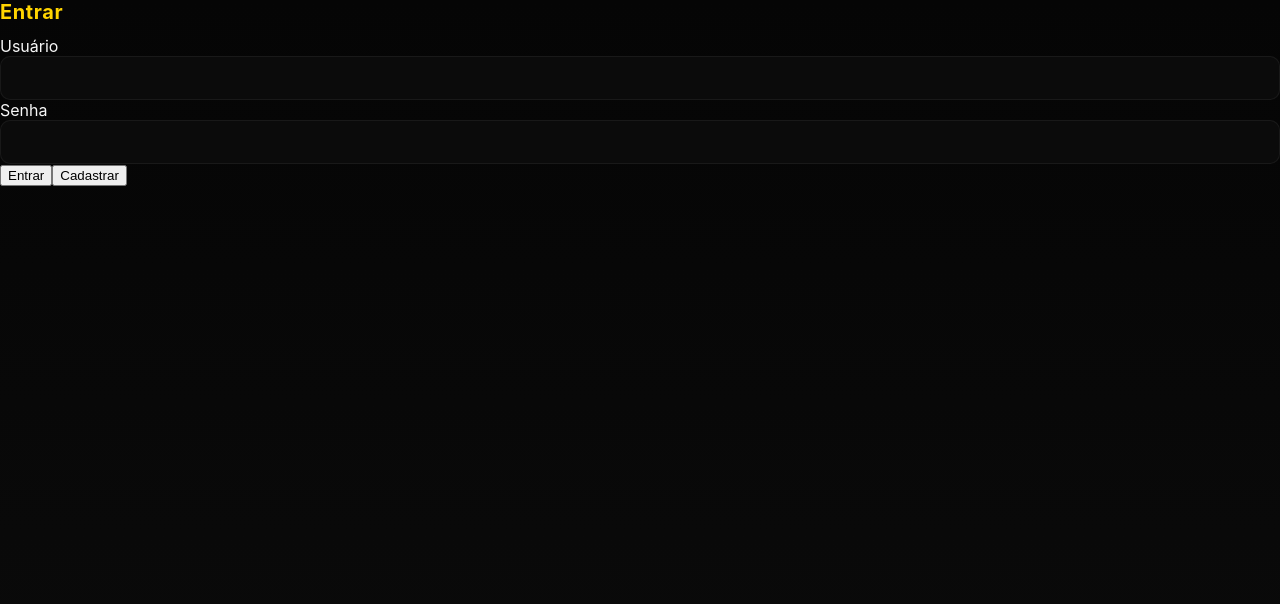
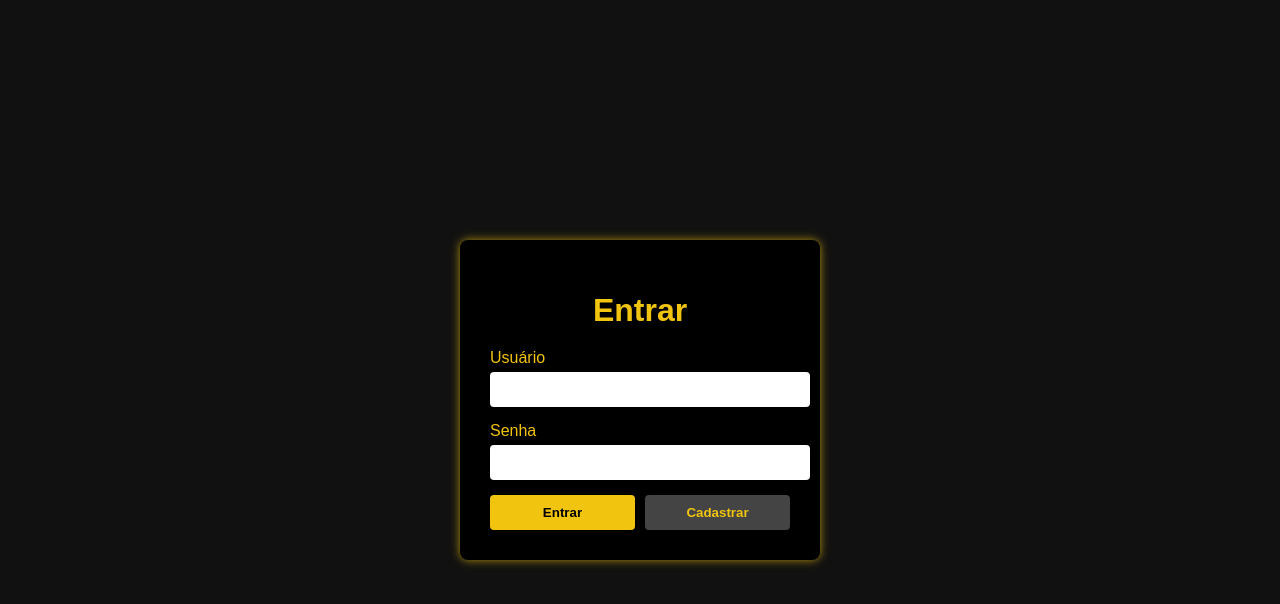
Before and after one commit to Wertco-Bombas/Wertco, a Next.js app: page / in a window 1280 px wide. Shown: the top 604 px of the page. Built offline with nearby package versions, Linux system fonts and the light colour scheme.

Commit message:
Update style.css

```diff
--- a/styles/style.css
+++ b/styles/style.css
@@ -1,81 +1,94 @@
-:root{
-  --bg:#070707;
-  --card:#0f0f0f;
-  --text:#f7f7f7;
-  --muted:#cfcfcf;
-  --accent:#ffd400;
-  --accent-contrast:#0b0b0b;
-  --danger:#ff5c33;
-  --pending:#ffb84d;
-  --approved:#34d399;
-  --rejected:#ff6b6b;
-  --shadow: 0 8px 30px rgba(0,0,0,0.6);
-  --radius:12px;
+body {
+  margin: 0;
+  font-family: Arial, sans-serif;
+  background-color: #111;
+  color: #f1c40f;
+  height: 100vh;
+  display: flex;
+  justify-content: center;   /* centraliza horizontal */
+  align-items: center;       /* centraliza vertical */
 }
-*{box-sizing:border-box}
-html,body{height:100%;margin:0;font-family:Inter,system-ui,Arial,sans-serif;background:linear-gradient(180deg,#050505,#0b0b0b);color:var(--text);-webkit-font-smoothing:antialiased}
-.wrap{max-width:1200px;margin:18px auto;padding:18px}
-header{display:flex;align-items:center;justify-content:space-between;gap:12px;margin-bottom:12px}
-.brand{display:flex;align-items:center;gap:12px}
-.brand-icon{font-size:20px;display:inline-block}
-h1{margin:0;font-size:1.15rem;color:var(--accent);letter-spacing:0.6px}
-.header-user{display:flex;align-items:center;gap:10px}
-.small{font-size:0.9rem;color:var(--muted)}
-.role{font-weight:700;color:var(--accent)}
-.card{background:var(--card);border-radius:var(--radius);box-shadow:var(--shadow);padding:16px;border:1px solid rgba(255,212,0,0.06)}
-.login-card{max-width:420px;margin:80px auto}
-.login-card-inner{padding:28px}
-.login-title{color:var(--accent);margin:0 0 12px;font-size:1.25rem}
-input[type="text"], input[type="password"], input[type="search"], select, textarea{
-  width:100%;padding:12px;border-radius:10px;border:1px solid rgba(255,255,255,0.06);font-size:1rem;background:#0b0b0b;color:var(--text);outline:none
+
+.login-container {
+  display: flex;
+  justify-content: center;
+  align-items: center;
+  width: 100%;
 }
-input::placeholder{color:rgba(255,255,255,0.35)}
-.btn{display:inline-flex;align-items:center;gap:8px;padding:10px 14px;border-radius:10px;border:none;cursor:pointer;font-weight:700;background:var(--accent);color:var(--accent-contrast)}
-.btn.full{width:100%}
-.btn.ghost{background:transparent;border:1px solid rgba(255,255,255,0.12);color:var(--text)}
-.btn.warn{background:var(--danger);color:#fff}
-.top-menu{display:flex;gap:10px;flex-wrap:wrap;align-items:center;justify-content:flex-start;margin-bottom:8px}
-.menu-item{background:transparent;padding:8px 12px;border-radius:999px;border:1px solid rgba(255,212,0,0.12);cursor:pointer;font-weight:700;color:var(--accent)}
-.menu-item.disabled{opacity:0.45;cursor:not-allowed}
-.search-bar{display:flex;gap:8px;margin-bottom:12px;align-items:center}
-.search-bar input{flex:1;min-width:220px}
-.search-bar select{width:220px;min-width:140px}
-.search-actions{display:flex;gap:8px}
-.layout{display:grid;grid-template-columns:1fr;gap:12px}
-.page{display:none}
-.page.active{display:block}
-.section-title{margin:0 0 12px;color:var(--accent)}
-.topics-list{display:flex;flex-direction:column;gap:10px}
-.topic{padding:14px;border-radius:10px;background:linear-gradient(180deg,#121212,#0f0f0f);border:1px solid rgba(255,212,0,0.04)}
-.topic h3{margin:0;color:var(--accent)}
-.topic p{margin:8px 0;color:var(--muted)}
-.media-row{display:flex;gap:8px;flex-wrap:wrap;margin-top:8px}
-.media-thumb{width:120px;height:80px;border-radius:8px;overflow:hidden;border:1px solid rgba(255,255,255,0.04);background:#000;display:flex;align-items:center;justify-content:center}
-.comment-block{margin-top:10px;padding:10px;border-radius:8px;background:#0b0b0b;border:1px solid rgba(255,255,255,0.03)}
-.comment-meta{display:flex;gap:8px;align-items:center;flex-wrap:wrap}
-.status-pill{padding:4px 8px;border-radius:999px;font-weight:700;font-size:0.8rem}
-.status-pending{background:var(--pending);color:#111}
-.status-approved{background:var(--approved);color:#042014}
-.status-rejected{background:var(--rejected);color:#2b0500}
-.users-list{margin-top:12px;display:flex;flex-direction:column;gap:8px}
-.user-item{display:flex;justify-content:space-between;align-items:center;padding:10px;border-radius:8px;background:linear-gradient(180deg,#0f0f0f,#0b0b0b);border:1px solid rgba(255,212,0,0.04)}
-.pending-panel{position:fixed;right:18px;bottom:18px;background:linear-gradient(180deg,#111,#0f0f0f);border:1px solid rgba(255,212,0,0.06);padding:12px;border-radius:10px;box-shadow:0 10px 30px rgba(0,0,0,0.6);z-index:120;min-width:260px}
-.pending-header{display:flex;justify-content:space-between;align-items:center}
-.pending-list{margin-top:8px;display:flex;flex-direction:column;gap:8px}
-.audit-list .audit-item{display:flex;align-items:center;justify-content:space-between;gap:12px;padding:8px;border-radius:8px;background:rgba(255,255,255,0.02);border:1px solid rgba(255,255,255,0.03);margin-bottom:8px}
-.audit-list .audit-item .goto{margin-left:16px;display:flex;align-items:center}
-.audit-list .audit-item .goto .btn{min-width:64px;padding:8px 12px}
-.popup-overlay{position:fixed;top:0;left:0;width:100%;height:100%;background:rgba(0,0,0,0.6);display:flex;align-items:center;justify-content:center;z-index:300}
-.popup-box{background:var(--card);padding:18px;border-radius:12px;max-width:520px;width:92%;box-shadow:var(--shadow);border:1px solid rgba(255,212,0,0.06)}
-/* Modal styles */
-.modal-overlay{position:fixed;inset:0;background:rgba(0,0,0,0.6);display:flex;align-items:center;justify-content:center;z-index:400}
-.modal-box{background:var(--card);padding:18px;border-radius:12px;max-width:720px;width:94%;box-shadow:var(--shadow);border:1px solid rgba(255,212,0.06)}
-.modal-header{display:flex;justify-content:space-between;align-items:center;margin-bottom:12px}
-.modal-actions{display:flex;gap:8px;justify-content:flex-end;margin-top:12px}
-.highlight{outline:3px solid rgba(255,212,0.12);border-radius:8px}
-footer{margin-top:18px;text-align:center;color:var(--muted);font-size:0.85rem}
-@media (max-width:920px){
-  .search-bar{flex-direction:column;align-items:stretch}
-  .search-bar select{width:100%}
-  .search-actions{justify-content:flex-end}
+
+.login-box {
+  background-color: #000;
+  padding: 30px;
+  border-radius: 8px;
+  box-shadow: 0 0 10px rgba(241, 196, 15, 0.7);
+  width: 300px;
 }
+
+.login-title {
+  text-align: center;
+  margin-bottom: 20px;
+  color: #f1c40f;
+}
+
+label {
+  display: block;
+  margin-bottom: 5px;
+  color: #f1c40f;
+}
+
+input {
+  width: 100%;
+  padding: 10px;
+  margin-bottom: 15px;
+  border: none;
+  border-radius: 4px;
+}
+
+.button-group {
+  display: flex;
+  justify-content: space-between;
+}
+
+.login-button {
+  flex: 1;
+  margin-right: 5px;
+  padding: 10px;
+  background-color: #f1c40f;
+  color: #000;
+  font-weight: bold;
+  border: none;
+  border-radius: 4px;
+  cursor: pointer;
+}
+
+.login-button:hover {
+  background-color: #d4ac0d;
+}
+
+.register-button {
+  flex: 1;
+  margin-left: 5px;
+  padding: 10px;
+  background-color: #444;
+  color: #f1c40f;
+  font-weight: bold;
+  border: none;
+  border-radius: 4px;
+  cursor: pointer;
+}
+
+.register-button:hover {
+  background-color: #666;
+}
+
+.login-message {
+  margin-top: 15px;
+  text-align: center;
+  color: #f1c40f;
+}
+
+.dashboard-container {
+  padding: 40px;
+  text-align: center;
+  color: #f1c40f;
+}
```
